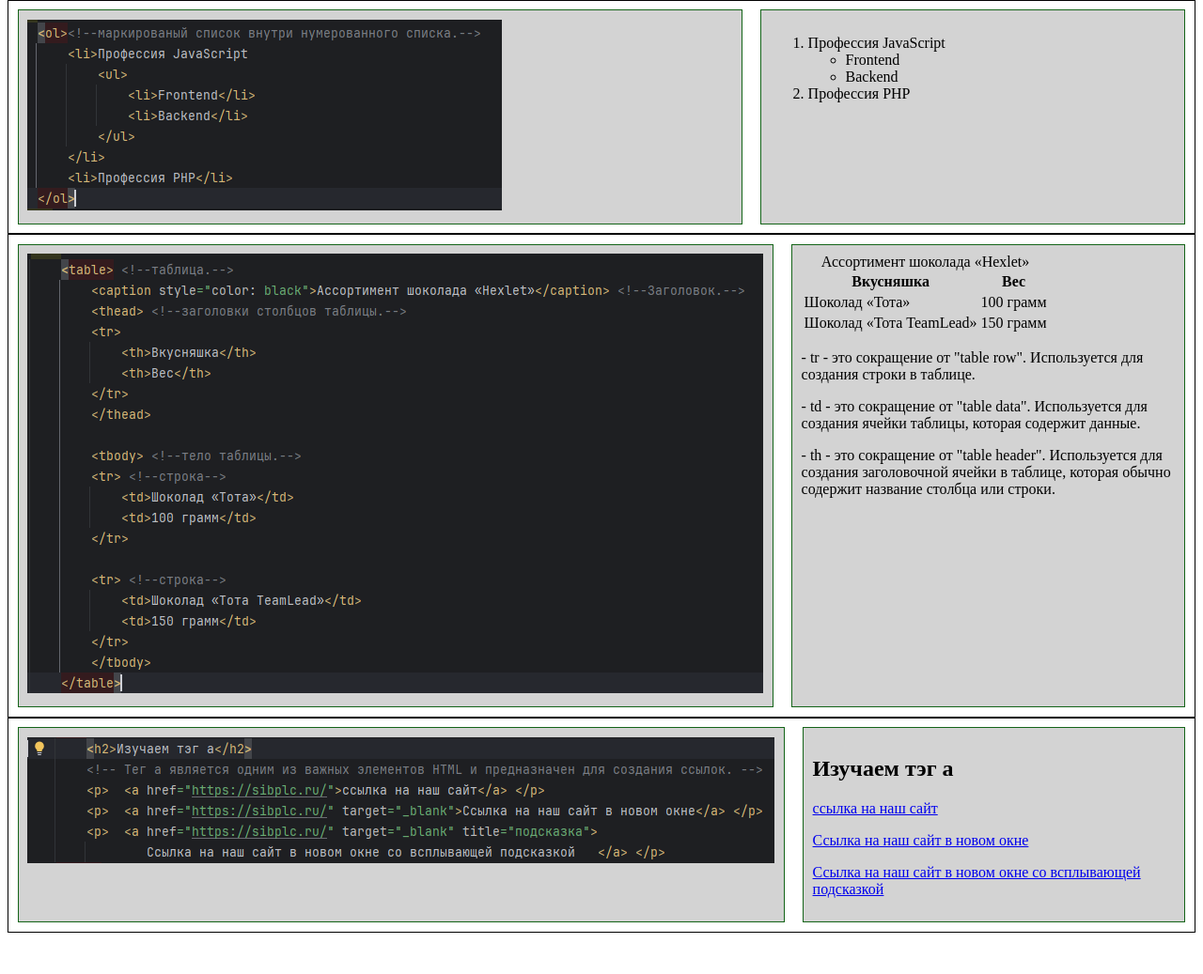
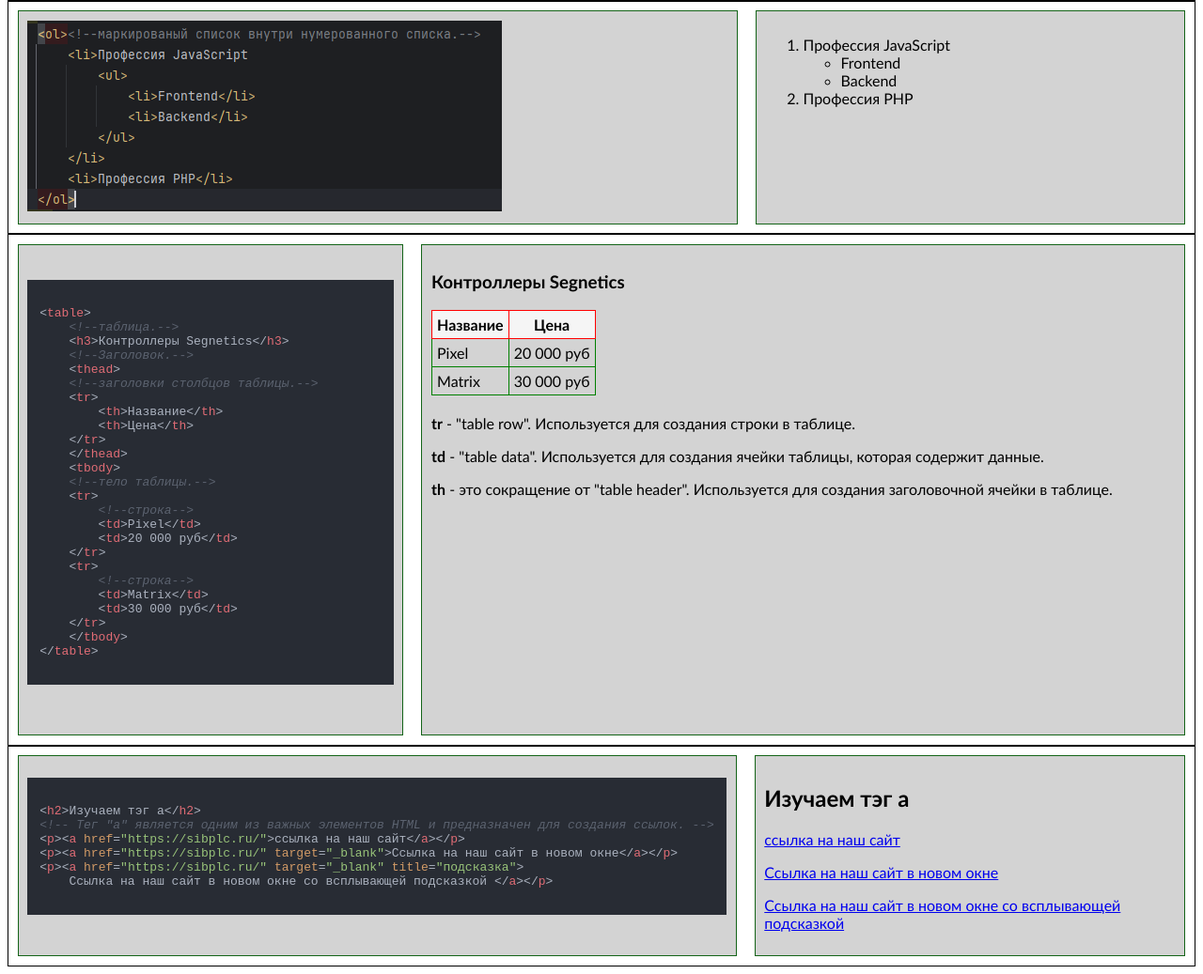
Before and after one commit to voronovmaksim88/HTML_JS_CSS_my_big_example_v2r1, a plain HTML site: page HTML_example.html in a window 1280 px wide. Shown: the part 1980-3017 px from the top of the page at 94% size. Before the commit the page ends 2981 px from the top, so only its background shows below. Drawn offline with nearby package versions, Linux system fonts and the light colour scheme.

Commit message:
Немного поправил html

```diff
--- a/HTML_example.html
+++ b/HTML_example.html
@@ -1,4 +1,4 @@
-<!--  ctrl + / закоментировать или раскоментировать -->
+<!--  ctrl + / закомментировать или раскомментировать -->
 <!-- Это сайт внутри которого я хочу разместить всякие примеры для себя того что я изучил по html, css, js -->
 <!-- коммент -->
 <!DOCTYPE html>
@@ -12,16 +12,15 @@
      Например, механизмы поисковых систем обращаются к метатегам для получения описания сайта, ключевых слов и других данных -->
     <meta charset="utf-8"> <!-- кодировка текста -->
     <script src="script.js"></script> <!-- подключаем скрипт -->
-    <title>Test HTML+CSS+JS </title> <!-- прописываем заголовок -->
+    <title>Test HTML </title> <!-- прописываем заголовок -->
     <!--Определяет заголовок документа. Элемент <title> не является частью документа и не показывается напрямую на веб-странице.
       В операционной системе Windows текст заголовка отображается в левом верхнем углу окна браузера.
       Допускается использовать только один тег <title> на документ и размещать его в контейнере <head>.  -->
 
-    <!-- подключаем подсветку синтаксиса -->
-    <link rel="stylesheet" href="highlight/styles/atom-one-dark.css">
-    <script src="https://cdnjs.cloudflare.com/ajax/libs/highlight.js/10.7.2/highlight.min.js"></script>
-
     <style>
+        body{
+            font-family: Calibri, sans-serif;
+        }
         .flex-container {
             display: flex;
             /* Использует flexbox для контейнера */
@@ -39,9 +38,29 @@
             padding: 0.6rem ;
             background-color: lightgray;
         }
+
+        table {
+            margin-bottom: 20px;
+            border: 1px solid green;
+            border-collapse: collapse;
+        }
+
+        table th {
+            font-weight: bold;
+            padding: 5px;
+            background: whitesmoke;
+            border: 1px solid red;
+        }
+
+        table td {
+            border: 1px solid green;
+            padding: 5px;
+        }
     </style>
 
-
+    <!-- подключаем подсветку синтаксиса -->
+    <link rel="stylesheet" href="highlight/styles/atom-one-dark.css">
+    <script src="https://cdnjs.cloudflare.com/ajax/libs/highlight.js/10.7.2/highlight.min.js"></script>
 </head>
 
 <body>
@@ -105,7 +124,7 @@
         <img src="img/2024-03-14_08-49-53.png" alt="код">
     </div>
     <div class="flex-div">
-        <p> горизонтальная линия при помощи тэга <b>hr</b></p>
+        <p> Горизонтальная линия при помощи тэга <b>hr</b></p>
         <hr>
         <!-- горизонтальная линия -->
     </div>
@@ -117,7 +136,7 @@
     </div>
     <div class="flex-div">
             <pre>
-            текст с запоминанием          проблелов
+            текст с запоминанием          пробелов
             и
             переносов строки
             Другими словами - блок предварительно
@@ -183,7 +202,7 @@
     </div>
     <div class="flex-div">
         <ol>
-            <!--маркированый список внутри нумерованного списка.-->
+            <!--маркированный список внутри нумерованного списка.-->
             <li>Профессия JavaScript
                 <ul>
                     <li>Frontend</li>
@@ -197,50 +216,86 @@
 <!-- ----------------------------------------------------------------------------------------------- -->
 <div class="flex-container">
     <div class="flex-div">
-        <img src="img/2024-03-15_08-51-55.png" alt="код">
+        <pre>
+            <code>
+&lttable&gt
+    &lt!--таблица.--&gt
+    &lth3&gtКонтроллеры Segnetics&lt/h3&gt
+    &lt!--Заголовок.--&gt
+    &ltthead&gt
+    &lt!--заголовки столбцов таблицы.--&gt
+    &lttr&gt
+        &ltth&gtНазвание&lt/th&gt
+        &ltth&gtЦена&lt/th&gt
+    &lt/tr&gt
+    &lt/thead&gt
+    &lttbody&gt
+    &lt!--тело таблицы.--&gt
+    &lttr&gt
+        &lt!--строка--&gt
+        &lttd&gtPixel&lt/td&gt
+        &lttd&gt20 000 руб&lt/td&gt
+    &lt/tr&gt
+    &lttr&gt
+        &lt!--строка--&gt
+        &lttd&gtMatrix&lt/td&gt
+        &lttd&gt30 000 руб&lt/td&gt
+    &lt/tr&gt
+    &lt/tbody&gt
+&lt/table&gt
+            </code>
+        </pre>
     </div>
     <div class="flex-div">
+        <!--таблица.-->
+        <h3>Контроллеры Segnetics</h3>
         <table>
-            <!--таблица.-->
-            <caption style="color: black">Ассортимент шоколада «Hexlet»</caption>
-            <!--Заголовок.-->
+             <!--Заголовок.-->
             <thead>
             <!--заголовки столбцов таблицы.-->
             <tr>
-                <th>Вкусняшка</th>
-                <th>Вес</th>
+                <th>Название</th>
+                <th>Цена</th>
             </tr>
             </thead>
             <tbody>
             <!--тело таблицы.-->
             <tr>
                 <!--строка-->
-                <td>Шоколад «Тота»</td>
-                <td>100 грамм</td>
+                <td>Pixel</td>
+                <td>20 000 руб</td>
             </tr>
             <tr>
                 <!--строка-->
-                <td>Шоколад «Тота TeamLead»</td>
-                <td>150 грамм</td>
+                <td>Matrix</td>
+                <td>30 000 руб</td>
             </tr>
             </tbody>
         </table>
         <p>
-            - tr - это сокращение от "table row". Используется для создания строки в таблице.
+            <b>tr</b> - "table row". Используется для создания строки в таблице.
         </p>
         <p>
-            - td - это сокращение от "table data". Используется для создания ячейки таблицы, которая содержит данные.
+            <b>td</b> - "table data". Используется для создания ячейки таблицы, которая содержит данные.
         </p>
         <p>
-            - th - это сокращение от "table header". Используется для создания заголовочной ячейки в таблице,
-            которая обычно содержит название столбца или строки.
+            <b>th</b> - это сокращение от "table header". Используется для создания заголовочной ячейки в таблице.
         </p>
+
+
     </div>
 </div>
 <!-- ----------------------------------------------------------------------------------------------- -->
 <div class="flex-container">
     <div class="flex-div">
-        <img src="img/2024-03-15_13-37-23.png" alt="код">
+        <pre><code class="language-html">
+&lth2&gtИзучаем тэг a&lt/h2&gt
+&lt!-- Тег "а" является одним из важных элементов HTML и предназначен для создания ссылок. --&gt
+&ltp&gt&lta href="https://sibplc.ru/"&gtссылка на наш сайт&lt/a&gt&lt/p&gt
+&ltp&gt&lta href="https://sibplc.ru/" target="_blank"&gtСсылка на наш сайт в новом окне&lt/a&gt&lt/p&gt
+&ltp&gt&lta href="https://sibplc.ru/" target="_blank" title="подсказка"&gt
+    Ссылка на наш сайт в новом окне со всплывающей подсказкой &lt/a&gt&lt/p&gt
+        </code></pre>
     </div>
     <div class="flex-div">
         <h2>Изучаем тэг a</h2>
@@ -251,3 +306,15 @@
             Ссылка на наш сайт в новом окне со всплывающей подсказкой </a></p>
     </div>
 </div>
+
+<!--подсветка синтаксиса кода-->
+<script>
+    document.addEventListener('DOMContentLoaded', () => {
+        document.querySelectorAll('pre code').forEach((block) => {
+            hljs.highlightBlock(block);
+        });
+    });
+</script>
+
+</body>
+</html>
```
Also changed, not shown: JavaScript_example.html (+1 -1 lines).
